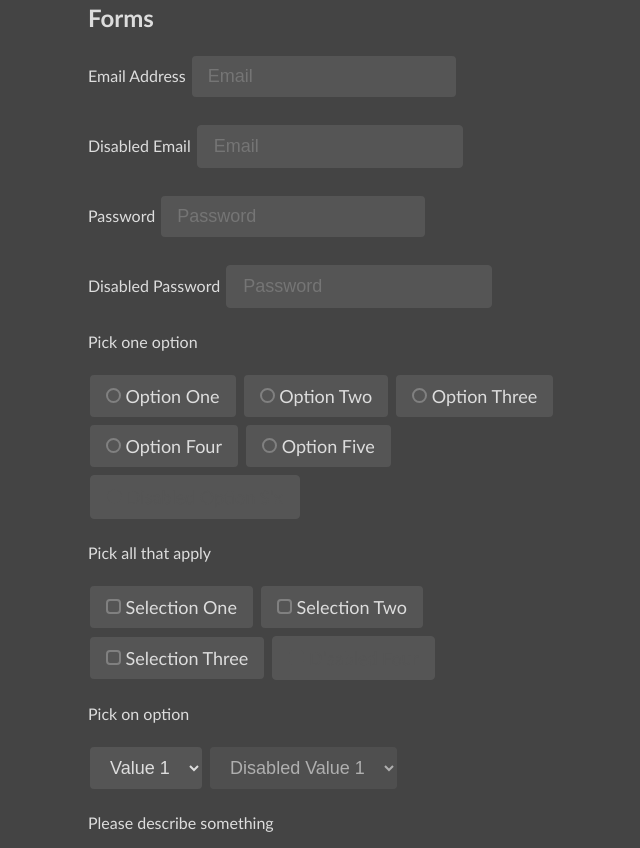
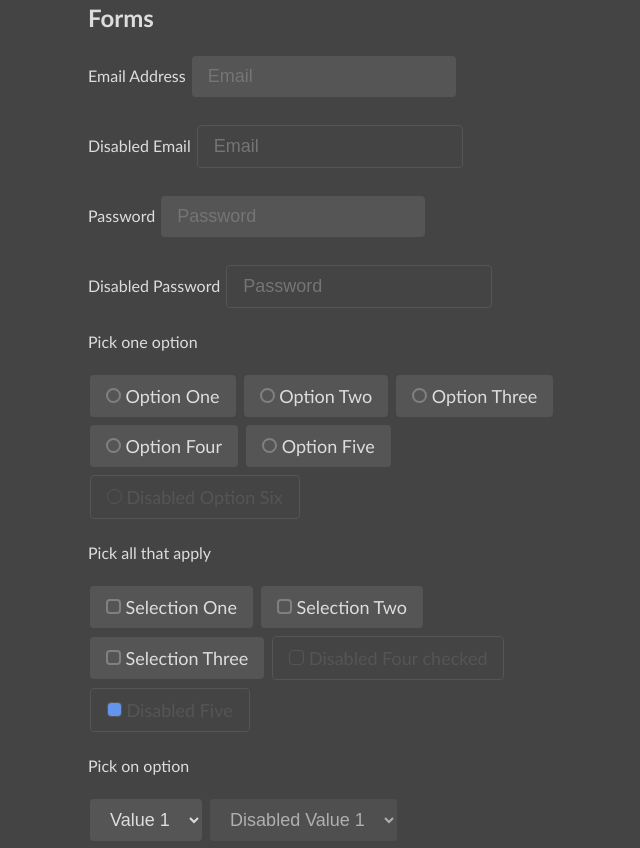
Before and after one commit to quakkels/minimacss, a plain HTML site: page index.html in a window 1280 px wide. Shown: the part 1520-2368 px from the top of the page, without its empty margins (296-936 px from the left). Drawn offline with Linux system fonts and the light colour scheme.

Commit message:
forms style tweaking

```diff
--- a/index.html
+++ b/index.html
@@ -149,7 +149,8 @@
 							<label class="input-button"><input type="checkbox" name="checkbox" value="1"> Selection One</label>
 							<label class="input-button"><input type="checkbox" name="checkbox" value="2"> Selection Two</label>
 							<label class="input-button"><input type="checkbox" name="checkbox" value="3"> Selection Three</label>
-							<label class="input-button"><input disabled type="checkbox" name="checkbox" value="4"> Disabled Four</label>
+							<label class="input-button"><input disabled type="checkbox" name="checkbox" value="4"> Disabled Four checked</label>
+							<label class="input-button"><input disabled type="checkbox" name="checkbox" value="5" checked> Disabled Five</label>
 						</p>
 						<p>
 							Pick on option
--- a/minima.config.css
+++ b/minima.config.css
@@ -1,6 +1,6 @@
 /* configuration values */
 
-html {
+:root {
 
   /* general */
 	--bg: #444;
@@ -11,12 +11,12 @@ html {
   --font-family: Gill Sans,Gill Sans MT,Calibri,sans-serif;
 
 	/* forms */
-	--bg-input: hsl(from var(--bg-content) 360deg s 33.33%);
+	--bg-input: hsl(from var(--bg-content) h s 33.33%);
 	--bg-input-disabled: var(--bg-content)
-	--border-input: 1px solid hsl(from var(--bg-content) 360deg s 33.33%);
-	--border-input-disabled: 1px solid hsl(from var(--bg-content) 360deg s 33.33%);
+	--border-input: 1px solid hsl(from var(--bg-content) h s 33.33%);
+	--border-input-disabled: 1px solid hsl(from var(--bg-content) h s 33.33%);
 	--text-input: var(--text-color);
-	--text-input-disabled: hsl(from var(--bg-content) 360deg s 33.33%);
+	--text-input-disabled: hsl(from var(--bg-content) h s 33.33%);
 
 	/* layout */
 	--gutter: 2rem;
--- a/minima.forms.css
+++ b/minima.forms.css
@@ -9,8 +9,8 @@ input:is(:-webkit-autofill, :autofill),
 select,
 label.input-button,
 textarea{
-	background: var(--bg-input) !important;
-	border: var(--border-input) ;
+	background: var(--bg-input);
+	border: var(--border-input);
 	color: var(--text-input);
 	padding: 1rem 1.6rem;
 	margin: 0.4rem 0.2rem;
@@ -36,8 +36,8 @@ input[type="checkbox"]:disabled {
 	cursor: default;
 }
 
-input[type="radio"]:checked,
-input[type="checkbox"]:checked {
+label input[type="radio"]:checked,
+label input[type="checkbox"]:checked {
 	background: var(--action-primary);
 }
 
```
